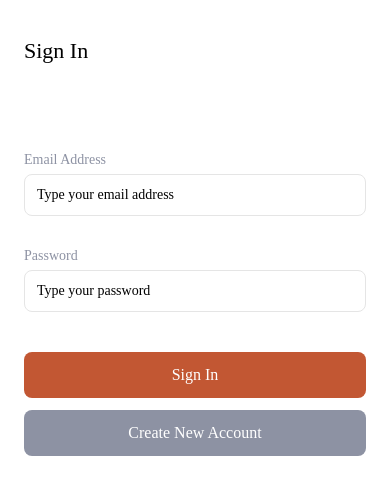
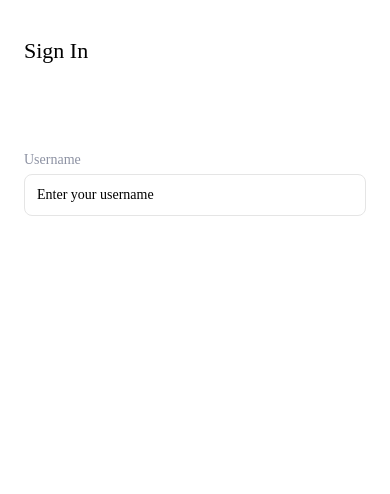
Before and after one commit to sergiopoli77/Alaise, a React Native app: screen / in a window 390 px wide. Shown: the top 494 px of the page. Built offline with nearby package versions, Linux system fonts and the light colour scheme.

Commit message:
add Textinput Username

```diff
--- a/src/pages/SignIn/Index.tsx
+++ b/src/pages/SignIn/Index.tsx
@@ -10,19 +10,11 @@ const SignIn = () => {
       <View style={styles.contentContainer}>
         <Gap height={26} />
         <TextInput
-          label="Email Address"
-          placeholder="Type your email address"
+          label="Username"
+          placeholder="Enter your username"
         />
-        <Gap height={16} />
-        <TextInput label="Password" placeholder="Type your password" />
-        <Gap height={24} />
-        <Button label="Sign In" />
-        <Gap height={12} />
-        <Button
-          label="Create New Account"
-          color="#8D92A3"
-          textColor="#FFFFFF"
-        />
+
+
       </View>
     </View>
   );
```
